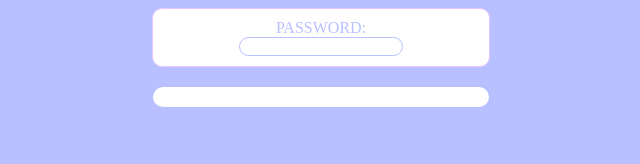
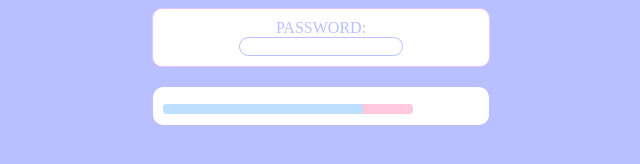
Before and after one commit to lucyHD/password-checker, a plain HTML site: page index.html in a window 1280 px wide. Shown: the whole page, without its empty margins (319-959 px from the left). Drawn offline with Linux system fonts and the light colour scheme.

Commit message:
add feature to change progress bar when user enters password

```diff
--- a/app.js
+++ b/app.js
@@ -0,0 +1,10 @@
+const progressBar = document.getElementById("security");
+const password = document.getElementById("password");
+
+
+
+password.addEventListener("keydown", () => {
+    console.log('sfsdfsdfsdf');
+    progressBar.value = Math.floor(Math.random() * 11);
+
+})
--- a/index.html
+++ b/index.html
@@ -5,7 +5,8 @@
     <meta http-equiv="X-UA-Compatible" content="IE=edge">
     <meta name="viewport" content="width=device-width, initial-scale=1.0">
     <link rel="stylesheet" href="style.css" />
-    <title>Document</title>
+    <title>Login</title>
+
 </head>
 <body>
 
@@ -15,9 +16,10 @@
     </div>
 
     <div class="strength-check-container">
-        <div class="strenth-check-container__bar"> </div>
+        <label for="security"></label>
+        <progress class="strength-check-container__bar" id="security" max="10" value="8"> </progress>
     </div>
 
-
+    <script src="app.js"></script>
 </body>
 </html>
--- a/style.css
+++ b/style.css
@@ -32,6 +32,32 @@ body {
     width: 25%;
     padding: 10px;
     border-radius: 10px;
+    align-items: center;
 
 
 }
+
+progress {
+    border: none;
+    border-radius: 8px;
+    height: 18px;
+    -webkit-appearance: none;
+    /* is like a default style across all browsers - resets back to a base  */
+}
+
+
+progress[value]{
+    height: 10px;
+    width: 250px;
+}
+
+progress[value]::-webkit-progress-bar{
+    background-color: #ffc8dd;
+    border-radius: 4px;
+}
+
+
+progress[value]::-webkit-progress-value{
+    background-color: #bde0fe;
+    border-radius: 4px;
+}
```
